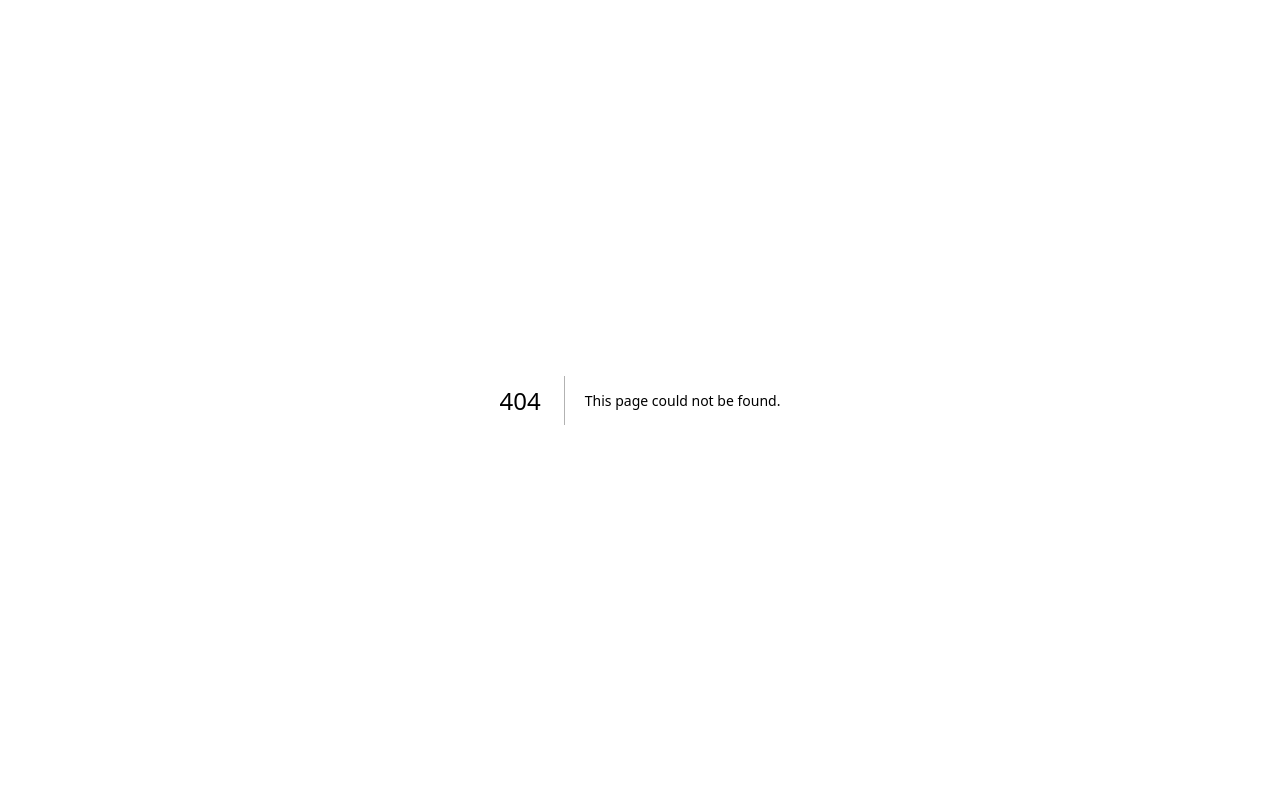
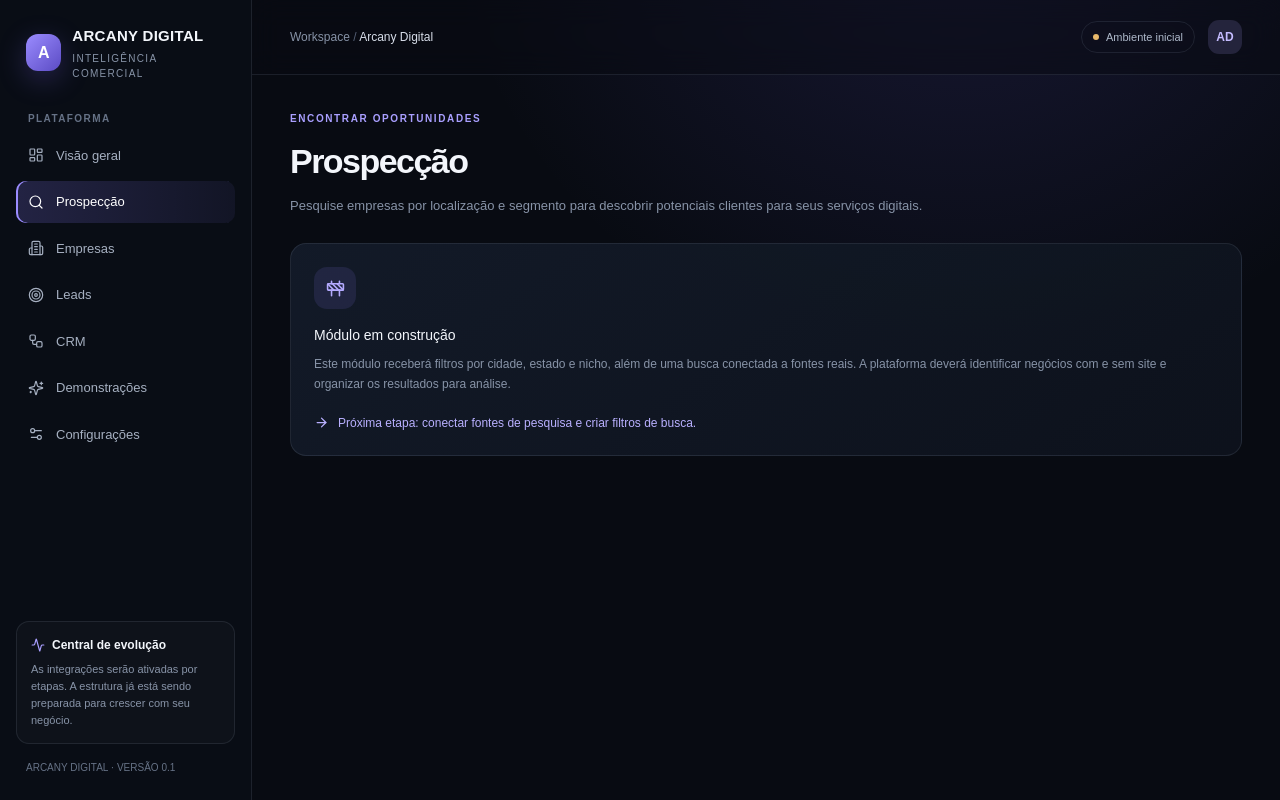
Before and after one commit to wchagas73-lang/arcany-digital-, a Next.js app: page /prospeccao in a window 1280 px wide. Before the commit this address had no page. Built offline with nearby package versions, Linux system fonts and the light colour scheme.

Commit message:
feat: adicionar src/app/prospeccao/page.tsx

```diff
--- /dev/null
+++ b/src/app/prospeccao/page.tsx
@@ -0,0 +1,5 @@
+import { ModulePage } from "@/components/module-page";
+
+export default function ProspeccaoPage() {
+  return <ModulePage eyebrow="Encontrar oportunidades" title="Prospecção" description="Pesquise empresas por localização e segmento para descobrir potenciais clientes para seus serviços digitais." purpose="Este módulo receberá filtros por cidade, estado e nicho, além de uma busca conectada a fontes reais. A plataforma deverá identificar negócios com e sem site e organizar os resultados para análise." nextStep="conectar fontes de pesquisa e criar filtros de busca." />;
+}
```
